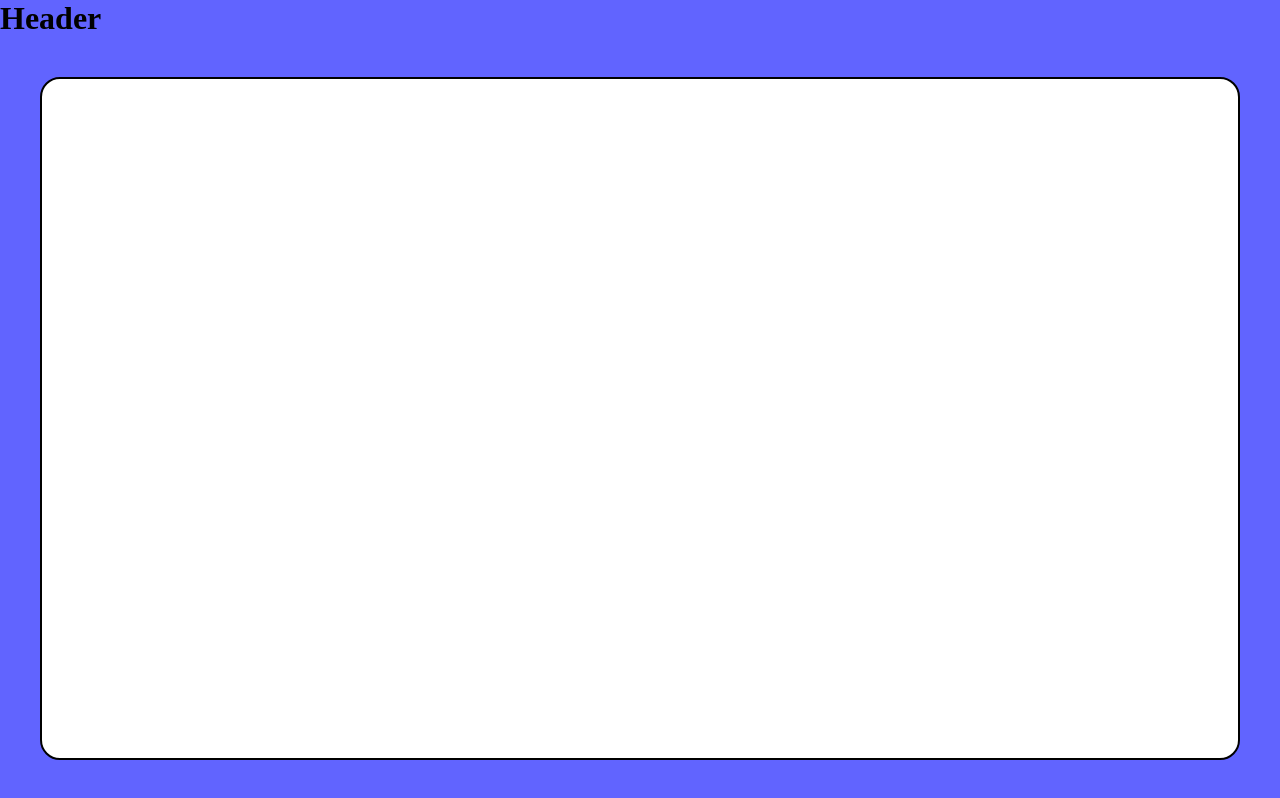
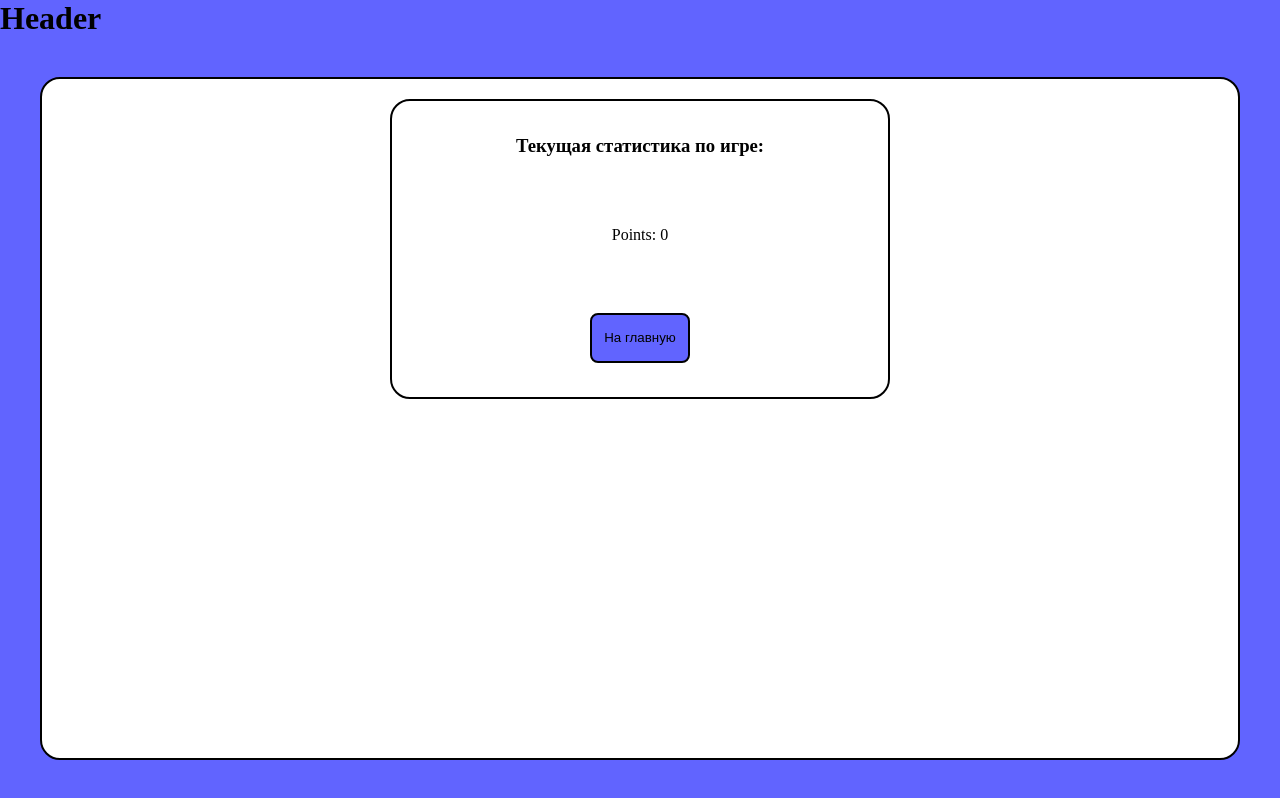
Before and after one commit to knight-artemis/Flash-Cards, a React (Vite) app in the folder client/: page /endgame in a window 1280 px wide. Before the commit this address had no page. Built offline with nearby package versions, Linux system fonts and the light colour scheme; no server answers.

Commit message:
game endPage

```diff
--- a/client/src/App.tsx
+++ b/client/src/App.tsx
@@ -5,6 +5,7 @@ import "./App.css";
 import HomePage from "./pages/HomePage/HomePage";
 import { Route, Routes } from "react-router-dom";
 import GamePage from "./pages/GamePage/GamePage";
+import EndGamePage from "./pages/EndGamePage/EndGamePage";
 
 function App() {
   return (
@@ -18,7 +19,7 @@ function App() {
           <Route path="/game" element={<GamePage />} />
           {/* <Route path="/lk" element={<LkPage />} /> */}
           {/* <Route path="/game" element={<GamePage />} /> */}
-          {/* <Route path="/endgame" element={<EndPage />} /> */}
+          <Route path="/endgame" element={<EndGamePage />} />
         </Routes>
       </div>
     </div>
--- /dev/null
+++ b/client/src/pages/EndGamePage/EndGamePage.module.css
@@ -0,0 +1,33 @@
+.endGamePage {
+    display: flex;
+  }
+
+  .windowEndGame {
+    display: flex;
+    flex-direction: column;
+    justify-content: space-around;
+    align-items: center;
+    /* width: 400px;
+    height: 300px; */
+    border: 2px solid black;
+    border-radius: 20px ;
+    height: 300px;
+    width: 500px;
+  }
+
+  .endButton {
+    width: 100px;
+    height: 50px;
+    border: 2px solid black;
+    border-radius: 8px;
+    background-color:#6164ff;
+    color: black;
+  }
+
+  .windowContainer {
+    width: 100%;
+    height: 100%;
+    display: flex;
+    /* align-items: center; */
+    justify-content: center;
+  }
--- /dev/null
+++ b/client/src/pages/EndGamePage/EndGamePage.tsx
@@ -0,0 +1,29 @@
+import axios from "axios";
+import React, { useEffect, useState } from "react";
+import { Link } from "react-router-dom";
+import styles from "./EndGamePage.module.css";
+
+export default function EndGamePage() {
+  const [points, setPoints] = useState(0);
+
+  useEffect(() => {
+    const res = axios
+      .get("http://localhost:3000/api/endGame")
+      .then((result) => setPoints(result.data.points))
+      .catch((err) => console.log(err));
+  }, []);
+
+  return (
+    <div className={styles.endGamePage}>
+      <div className={styles.windowContainer}>
+        <div className={styles.windowEndGame}>
+          <h3 className="endGameTitle">Текущая статистика по игре:</h3>
+          <p className="points">Points: {points}</p>
+          <Link to="/">
+            <button className={styles.endButton}>На главную</button>
+          </Link>
+        </div>
+      </div>
+    </div>
+  );
+}
```
Also changed, not shown: client/src/App.css (indentation only), 1 other file (tests, documents, lock files or other folders).
